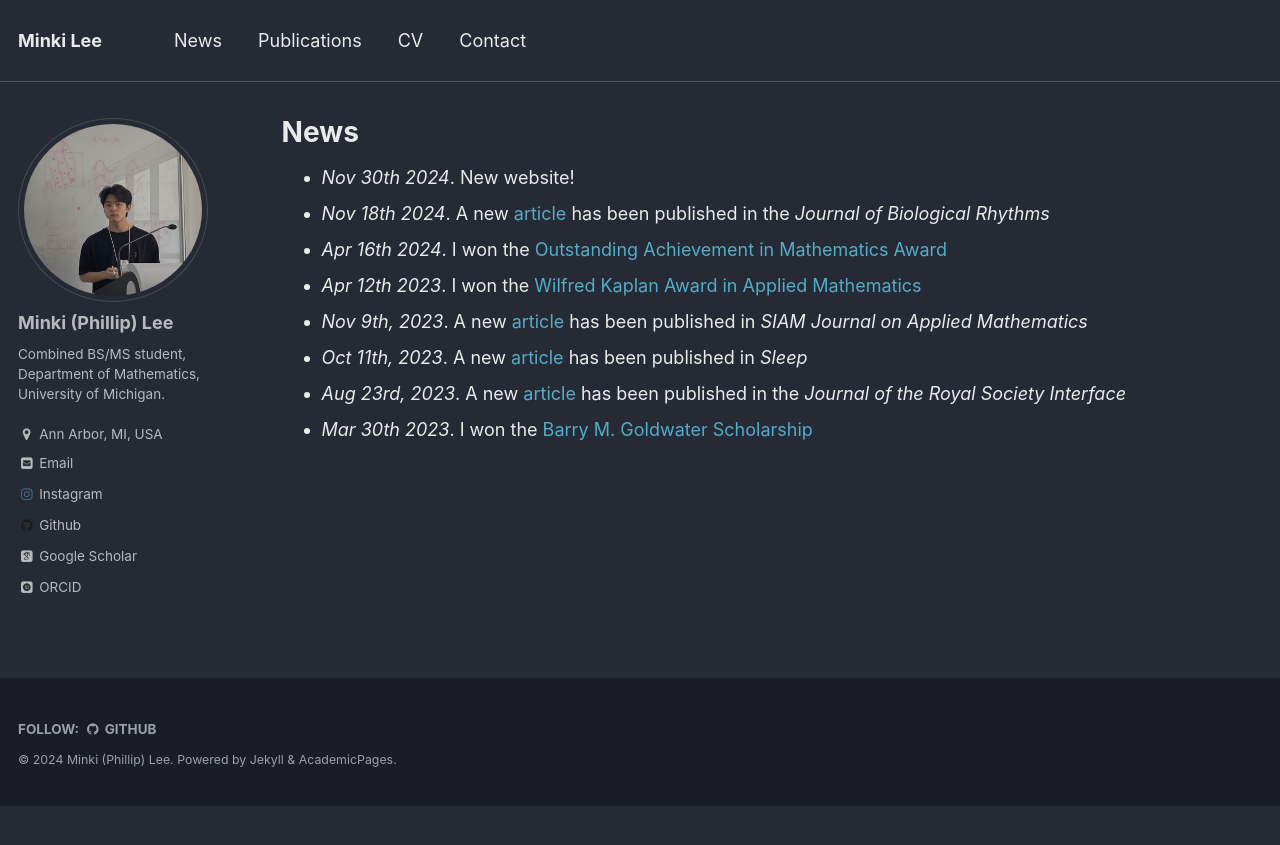
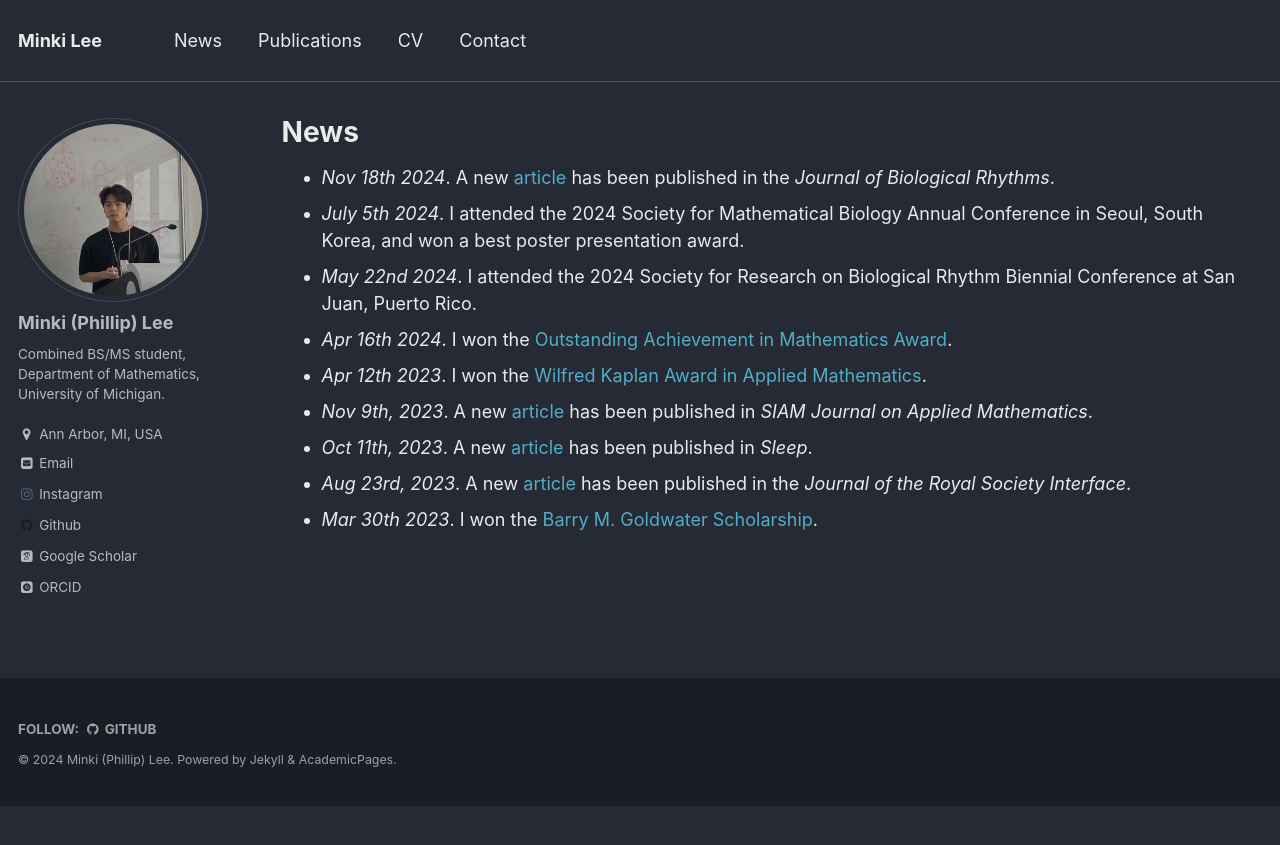
Before and after one commit to minkiplee/minkiplee.github.io, a Jekyll site: the page built from _pages/news.md, in a window 1280 px wide. Shown: the top 845 px of the page. Built offline with Jekyll 4.4.1, drawn with Linux system fonts in a browser that asks for light colours; nearby versions of some CDN libraries; some web fonts are replaced; library files that are not in the unit come from our copies.

Commit message:
Update news.md

```diff
--- a/_pages/news.md
+++ b/_pages/news.md
@@ -4,11 +4,12 @@ title: "News"
 permalink: /news/
 author_profile: true
 ---
-* <i>Nov 30th 2024</i>. New website! <br>
-* <i>Nov 18th 2024</i>. A new [<font color="#52ADC8">article</font>](https://journals.sagepub.com/doi/abs/10.1177/07487304241288607) has been published in the <i>Journal of Biological Rhythms</i> <br>
-* <i>Apr 16th 2024</i>. I won the [<font color="#52ADC8">Outstanding Achievement in Mathematics Award</font>](https://lsa.umich.edu/math/undergraduates/awards--scholarships--and-prizes/departmental-awards.html) <br>
-* <i>Apr 12th 2023</i>. I won the [<font color="#52ADC8">Wilfred Kaplan Award in Applied Mathematics</font>](https://lsa.umich.edu/math/undergraduates/awards--scholarships--and-prizes/departmental-awards.html) <br>
-* <i>Nov 9th, 2023</i>. A new [<font color="#52ADC8">article</font>](https://epubs.siam.org/doi/abs/10.1137/22M1509680) has been published in <i>SIAM Journal on Applied Mathematics</i> <br>
-* <i>Oct 11th, 2023</i>. A new [<font color="#52ADC8">article</font>](https://academic.oup.com/sleep/article-abstract/47/1/zsad266/7306801?redirectedFrom=fulltext) has been published in <i>Sleep</i> <br>
-* <i>Aug 23rd, 2023</i>. A new [<font color="#52ADC8">article</font>](https://royalsocietypublishing.org/doi/full/10.1098/rsif.2023.0030) has been published in the <i>Journal of the Royal Society Interface</i> <br>
-* <i>Mar 30th 2023</i>. I won the [<font color="#52ADC8">Barry M. Goldwater Scholarship</font>](https://goldwaterscholarship.gov/)
+* <i>Nov 18th 2024</i>.   A new [<font color="#52ADC8">article</font>](https://journals.sagepub.com/doi/abs/10.1177/07487304241288607) has been published in the <i>Journal of Biological Rhythms</i>. <be>
+* <i>July 5th 2024</i>.   I attended the 2024 Society for Mathematical Biology Annual Conference in Seoul, South Korea, and won a best poster presentation award. <br>
+* <i>May 22nd 2024</i>.   I attended the 2024 Society for Research on Biological Rhythm Biennial Conference at San Juan, Puerto Rico. <br>
+* <i>Apr 16th 2024</i>.   I won the [<font color="#52ADC8">Outstanding Achievement in Mathematics Award</font>](https://lsa.umich.edu/math/undergraduates/awards--scholarships--and-prizes/departmental-awards.html). <br>
+* <i>Apr 12th 2023</i>.   I won the [<font color="#52ADC8">Wilfred Kaplan Award in Applied Mathematics</font>](https://lsa.umich.edu/math/undergraduates/awards--scholarships--and-prizes/departmental-awards.html). <br>
+* <i>Nov 9th, 2023</i>.   A new [<font color="#52ADC8">article</font>](https://epubs.siam.org/doi/abs/10.1137/22M1509680) has been published in <i>SIAM Journal on Applied Mathematics</i>. <br>
+* <i>Oct 11th, 2023</i>.  A new [<font color="#52ADC8">article</font>](https://academic.oup.com/sleep/article-abstract/47/1/zsad266/7306801?redirectedFrom=fulltext) has been published in <i>Sleep</i>. <br>
+* <i>Aug 23rd, 2023</i>.  A new [<font color="#52ADC8">article</font>](https://royalsocietypublishing.org/doi/full/10.1098/rsif.2023.0030) has been published in the <i>Journal of the Royal Society Interface</i>. <br>
+* <i>Mar 30th 2023</i>.   I won the [<font color="#52ADC8">Barry M. Goldwater Scholarship</font>](https://goldwaterscholarship.gov/).
```
